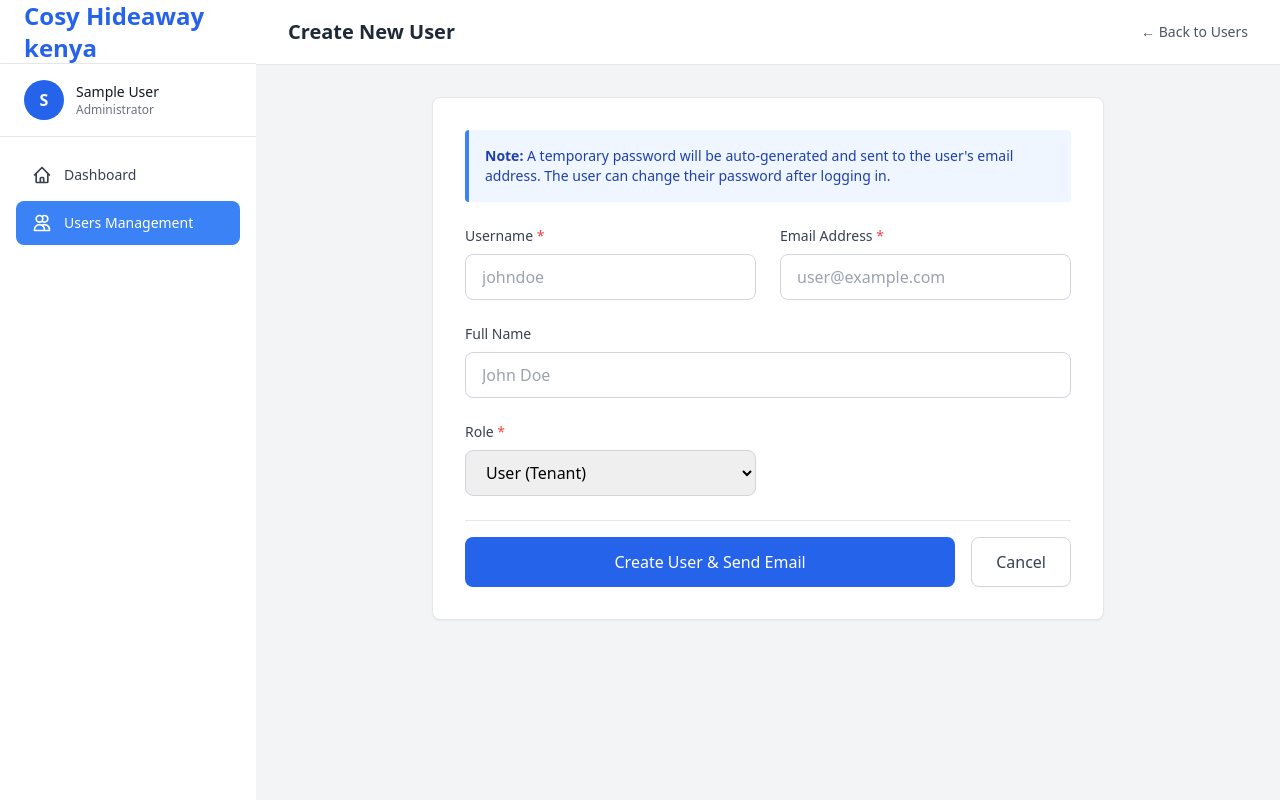
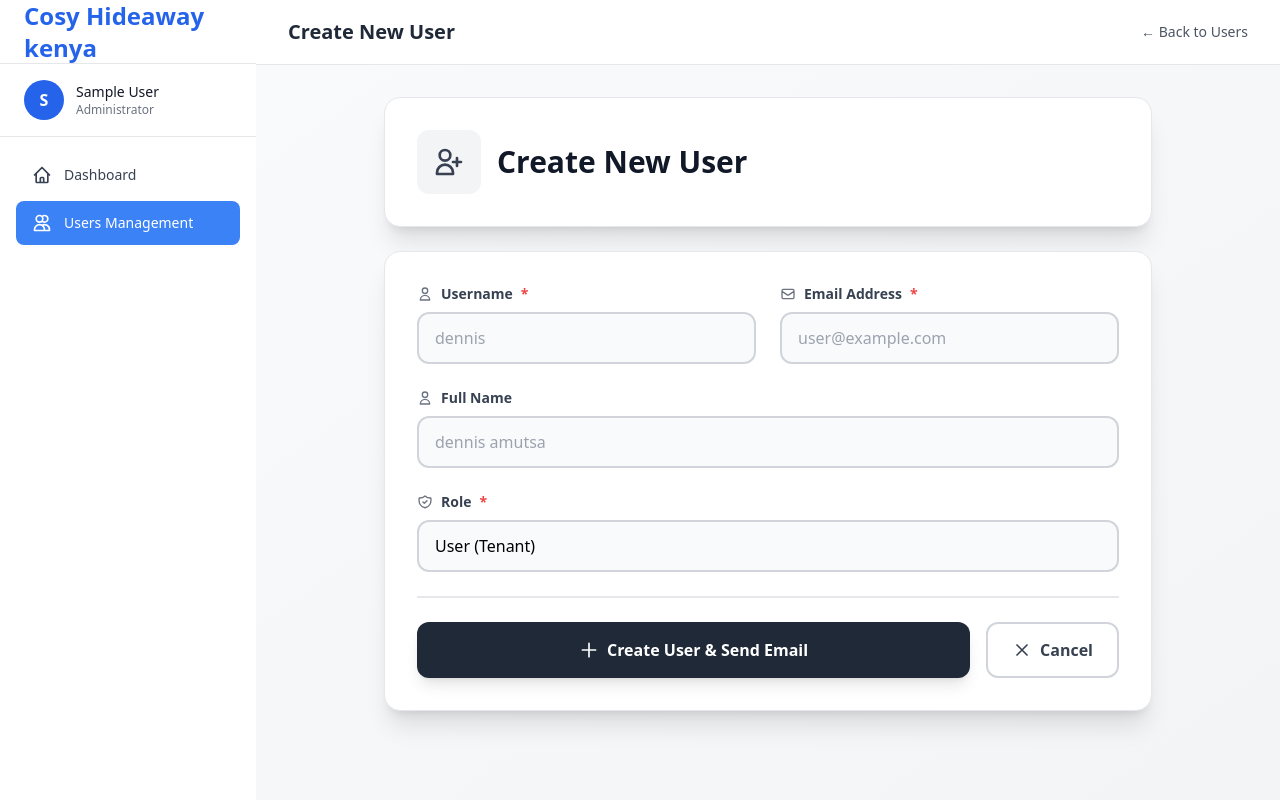
Before and after one commit to B-ell-hub/real_estate_project, a Flask app: page /admin/users/create in a window 1280 px wide. Run offline with Flask 3, Linux system fonts and the light colour scheme; the visitor is signed in with stand-in values (Sample User, id 1); some libraries are stand-ins or nearby versions.

Commit message:
fixed adin users

```diff
--- a/templates/admin_create_user.html
+++ b/templates/admin_create_user.html
@@ -83,61 +83,96 @@
                 </div>
             </header>
 
-            <main class="flex-1 overflow-y-auto bg-gray-100 p-3 sm:p-4 md:p-6 lg:p-8">
+            <main class="flex-1 overflow-y-auto bg-gradient-to-br from-gray-50 to-gray-100 p-3 sm:p-4 md:p-6 lg:p-8">
                 {% with messages = get_flashed_messages(with_categories=true) %}
                     {% if messages %}
                         {% for category, message in messages %}
-                        <div class="mb-4 p-4 rounded-lg {% if category == 'error' %}bg-red-100 text-red-700 border border-red-300{% else %}bg-green-100 text-green-700 border border-green-300{% endif %}">
+                        <div class="mb-4 max-w-2xl mx-auto p-4 rounded-xl shadow-md {% if category == 'error' %}bg-gradient-to-r from-red-50 to-red-100 text-red-800 border-l-4 border-red-500{% else %}bg-gradient-to-r from-green-50 to-green-100 text-green-800 border-l-4 border-green-500{% endif %}">
+                            <div class="flex items-center">
+                                <svg class="w-5 h-5 mr-2" fill="none" stroke="currentColor" viewBox="0 0 24 24">
+                                    {% if category == 'error' %}
+                                    <path stroke-linecap="round" stroke-linejoin="round" stroke-width="2" d="M12 8v4m0 4h.01M21 12a9 9 0 11-18 0 9 9 0 0118 0z"></path>
+                                    {% else %}
+                                    <path stroke-linecap="round" stroke-linejoin="round" stroke-width="2" d="M9 12l2 2 4-4m6 2a9 9 0 11-18 0 9 9 0 0118 0z"></path>
+                                    {% endif %}
+                                </svg>
                                 {{ message }}
+                            </div>
                         </div>
                         {% endfor %}
                     {% endif %}
                 {% endwith %}
 
-                <div class="max-w-2xl mx-auto">
-                    <div class="bg-white rounded-lg shadow-sm border border-gray-200 p-6 sm:p-8">
-                        <div class="mb-6 p-4 bg-blue-50 border-l-4 border-blue-500 rounded">
-                            <p class="text-sm text-blue-800">
-                                <strong>Note:</strong> A temporary password will be auto-generated and sent to the user's email address.
-                                The user can change their password after logging in.
-                            </p>
+                <div class="max-w-3xl mx-auto">
+                    <!-- Header Card -->
+                    <div class="bg-white rounded-2xl shadow-xl border border-gray-200 p-6 sm:p-8 mb-6">
+                        <div class="flex items-center gap-4">
+                            <div class="bg-gray-100 p-4 rounded-xl">
+                                <svg class="w-8 h-8 text-gray-700" fill="none" stroke="currentColor" viewBox="0 0 24 24">
+                                    <path stroke-linecap="round" stroke-linejoin="round" stroke-width="2" d="M18 9v3m0 0v3m0-3h3m-3 0h-3m-2-5a4 4 0 11-8 0 4 4 0 018 0zM3 20a6 6 0 0112 0v1H3v-1z"></path>
+                                </svg>
+                            </div>
+                            <div>
+                                <h2 class="text-2xl sm:text-3xl font-bold text-gray-900">Create New User</h2>
+                            </div>
+                        </div>
                     </div>
 
-                        <form method="POST" action="/admin/users/create" class="space-y-6">
+                    <!-- Form Card -->
+                    <div class="bg-white rounded-2xl shadow-xl border border-gray-200 overflow-hidden">
+
+                        <form method="POST" action="/admin/users/create" class="p-6 sm:p-8">
+                            <div class="space-y-6">
                                 <div class="grid grid-cols-1 sm:grid-cols-2 gap-6">
-                                <div>
-                                    <label for="username" class="block text-sm font-medium text-gray-700 mb-2">
+                                    <!-- Username Field -->
+                                    <div class="space-y-2">
+                                        <label for="username" class="flex items-center gap-2 text-sm font-semibold text-gray-700">
+                                            <svg class="w-4 h-4 text-gray-500" fill="none" stroke="currentColor" viewBox="0 0 24 24">
+                                                <path stroke-linecap="round" stroke-linejoin="round" stroke-width="2" d="M16 7a4 4 0 11-8 0 4 4 0 018 0zM12 14a7 7 0 00-7 7h14a7 7 0 00-7-7z"></path>
+                                            </svg>
                                             Username <span class="text-red-500">*</span>
                                         </label>
                                         <input type="text" name="username" id="username" required
-                                           class="w-full border border-gray-300 rounded-lg px-4 py-2.5 focus:outline-none focus:ring-2 focus:ring-blue-500 focus:border-blue-500"
-                                           placeholder="johndoe">
+                                               class="w-full border-2 border-gray-300 rounded-xl px-4 py-3 focus:outline-none focus:ring-2 focus:ring-gray-500 focus:border-gray-500 transition-all placeholder-gray-400 bg-gray-50 hover:bg-white"
+                                               placeholder="dennis">
                                     </div>
 
-                                <div>
-                                    <label for="email" class="block text-sm font-medium text-gray-700 mb-2">
+                                    <!-- Email Field -->
+                                    <div class="space-y-2">
+                                        <label for="email" class="flex items-center gap-2 text-sm font-semibold text-gray-700">
+                                            <svg class="w-4 h-4 text-gray-500" fill="none" stroke="currentColor" viewBox="0 0 24 24">
+                                                <path stroke-linecap="round" stroke-linejoin="round" stroke-width="2" d="M3 8l7.89 5.26a2 2 0 002.22 0L21 8M5 19h14a2 2 0 002-2V7a2 2 0 00-2-2H5a2 2 0 00-2 2v10a2 2 0 002 2z"></path>
+                                            </svg>
                                             Email Address <span class="text-red-500">*</span>
                                         </label>
                                         <input type="email" name="email" id="email" required
-                                           class="w-full border border-gray-300 rounded-lg px-4 py-2.5 focus:outline-none focus:ring-2 focus:ring-blue-500 focus:border-blue-500"
+                                               class="w-full border-2 border-gray-300 rounded-xl px-4 py-3 focus:outline-none focus:ring-2 focus:ring-gray-500 focus:border-gray-500 transition-all placeholder-gray-400 bg-gray-50 hover:bg-white"
                                                placeholder="user@example.com">
                                     </div>
 
-                                <div class="sm:col-span-2">
-                                    <label for="full_name" class="block text-sm font-medium text-gray-700 mb-2">
+                                    <!-- Full Name Field -->
+                                    <div class="sm:col-span-2 space-y-2">
+                                        <label for="full_name" class="flex items-center gap-2 text-sm font-semibold text-gray-700">
+                                            <svg class="w-4 h-4 text-gray-500" fill="none" stroke="currentColor" viewBox="0 0 24 24">
+                                                <path stroke-linecap="round" stroke-linejoin="round" stroke-width="2" d="M16 7a4 4 0 11-8 0 4 4 0 018 0zM12 14a7 7 0 00-7 7h14a7 7 0 00-7-7z"></path>
+                                            </svg>
                                             Full Name
                                         </label>
                                         <input type="text" name="full_name" id="full_name"
-                                           class="w-full border border-gray-300 rounded-lg px-4 py-2.5 focus:outline-none focus:ring-2 focus:ring-blue-500 focus:border-blue-500"
-                                           placeholder="John Doe">
+                                               class="w-full border-2 border-gray-300 rounded-xl px-4 py-3 focus:outline-none focus:ring-2 focus:ring-gray-500 focus:border-gray-500 transition-all placeholder-gray-400 bg-gray-50 hover:bg-white"
+                                               placeholder="dennis amutsa">
                                     </div>
 
-                                <div>
-                                    <label for="role" class="block text-sm font-medium text-gray-700 mb-2">
+                                    <!-- Role Field -->
+                                    <div class="sm:col-span-2 space-y-2">
+                                        <label for="role" class="flex items-center gap-2 text-sm font-semibold text-gray-700">
+                                            <svg class="w-4 h-4 text-gray-500" fill="none" stroke="currentColor" viewBox="0 0 24 24">
+                                                <path stroke-linecap="round" stroke-linejoin="round" stroke-width="2" d="M9 12l2 2 4-4m5.618-4.016A11.955 11.955 0 0112 2.944a11.955 11.955 0 01-8.618 3.04A12.02 12.02 0 003 9c0 5.591 3.824 10.29 9 11.622 5.176-1.332 9-6.03 9-11.622 0-1.042-.133-2.052-.382-3.016z"></path>
+                                            </svg>
                                             Role <span class="text-red-500">*</span>
                                         </label>
                                         <select name="role" id="role" required
-                                            class="w-full border border-gray-300 rounded-lg px-4 py-2.5 focus:outline-none focus:ring-2 focus:ring-blue-500 focus:border-blue-500">
+                                                class="w-full border-2 border-gray-300 rounded-xl px-4 py-3 focus:outline-none focus:ring-2 focus:ring-gray-500 focus:border-gray-500 transition-all bg-gray-50 hover:bg-white appearance-none cursor-pointer">
                                             <option value="user" selected>User (Tenant)</option>
                                             <option value="manager">Manager</option>
                                             <option value="admin">Admin</option>
@@ -145,13 +180,21 @@
                                     </div>
                                 </div>
 
-                            <div class="flex gap-4 pt-4 border-t border-gray-200">
-                                <button type="submit" class="flex-1 bg-blue-600 text-white px-6 py-3 rounded-lg font-medium hover:bg-blue-700 transition">
+                                <!-- Action Buttons -->
+                                <div class="flex flex-col sm:flex-row gap-4 pt-6 border-t-2 border-gray-200">
+                                    <button type="submit" class="flex-1 bg-gray-800 text-white px-6 py-3.5 rounded-xl font-semibold hover:bg-gray-900 transition-all shadow-lg hover:shadow-xl transform hover:scale-[1.02] flex items-center justify-center gap-2">
+                                        <svg class="w-5 h-5" fill="none" stroke="currentColor" viewBox="0 0 24 24">
+                                            <path stroke-linecap="round" stroke-linejoin="round" stroke-width="2" d="M12 4v16m8-8H4"></path>
+                                        </svg>
                                         Create User & Send Email
                                     </button>
-                                <a href="/admin/users" class="px-6 py-3 border border-gray-300 text-gray-700 rounded-lg font-medium hover:bg-gray-50 transition">
+                                    <a href="/admin/users" class="px-6 py-3.5 border-2 border-gray-300 text-gray-700 rounded-xl font-semibold hover:bg-gray-50 hover:border-gray-400 transition-all flex items-center justify-center gap-2">
+                                        <svg class="w-5 h-5" fill="none" stroke="currentColor" viewBox="0 0 24 24">
+                                            <path stroke-linecap="round" stroke-linejoin="round" stroke-width="2" d="M6 18L18 6M6 6l12 12"></path>
+                                        </svg>
                                         Cancel
                                     </a>
+                                </div>
                             </div>
                         </form>
                     </div>
```
Lines whose indentation alone changed are shown as unchanged.
